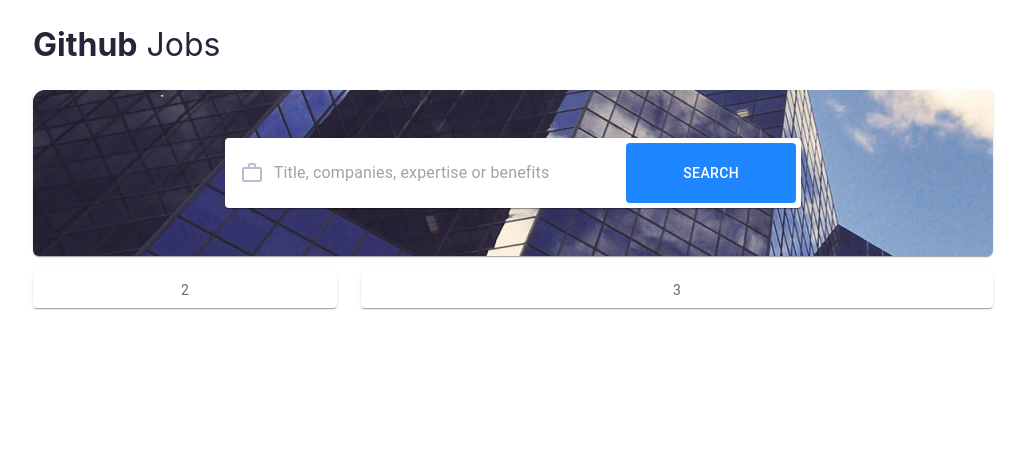
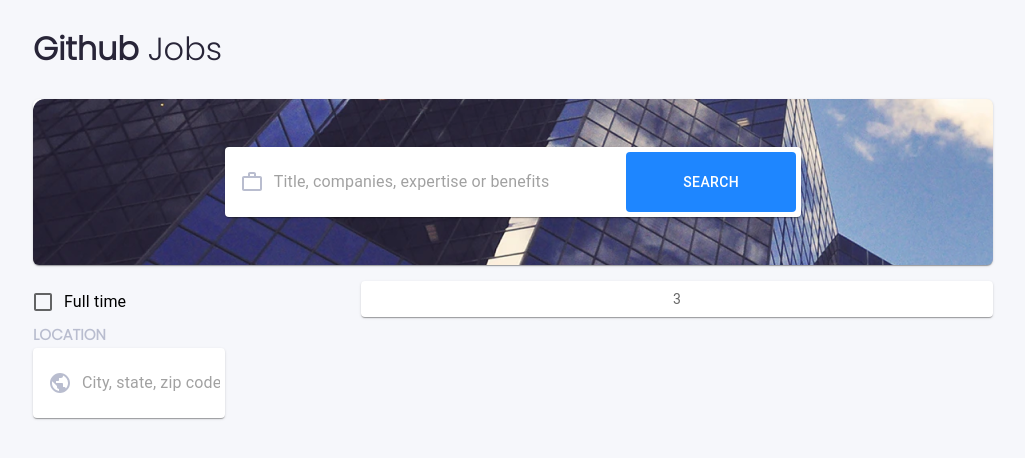
Before and after one commit to egbecheva/github-jobs, a React (Create React App) app: page / in a window 1280 px wide. Shown: the top 458 px of the page, without its empty margins (127-1152 px from the left). Built offline with nearby package versions, Linux system fonts and the light colour scheme.

Commit message:
Basic UI

```diff
--- a/src/App.tsx
+++ b/src/App.tsx
@@ -1,9 +1,13 @@
 import React from 'react';
 import './style.css';
-import { Grid, Paper, Box  } from '@mui/material';
+import { Grid, Paper, Box,InputBase } from '@mui/material';
 import { styled } from '@mui/material/styles';
 import SearchBar from "./SearchBar"
-// import { ThemeProvider, createMuiTheme } from '@material-ui/core/styles';
+import FormGroup from '@mui/material/FormGroup';
+import FormControlLabel from '@mui/material/FormControlLabel';
+import Checkbox from '@mui/material/Checkbox';
+import PublicIcon from '@mui/icons-material/Public';
+
 
 
 const Item = styled(Paper)(({ theme }) => ({
@@ -14,12 +18,7 @@ const Item = styled(Paper)(({ theme }) => ({
   color: theme.palette.text.secondary,
 }));
 
-// const theme = createMuiTheme({
-//   typography: {
-//     fontFamily: [
-//       'Poppins',
-//     ].join(','),
-//   },});
+
 
 function App() {
   return (
@@ -33,7 +32,22 @@ function App() {
             </Item>
           </Grid>
           <Grid item xs={12} md={4}>
-            <Item>2</Item>
+            <FormGroup>
+              <FormControlLabel control={<Checkbox />} label="Full time" />
+          </FormGroup>
+          <div style={{color:"#B9BDCF",fontWeight:"bold",fontSize:"15px", marginBottom:"2px"}}>
+            LOCATION
+          </div>
+          <Paper
+            component="form"
+            sx={{ p: '5px 5px', display: 'flex', alignItems: 'center', width: "60%", minHeight: "60px" }}
+          >
+            <PublicIcon sx={{ m: '4px 10px'}} style={{color:"#B9BDCF"}}/>
+            <InputBase
+              sx={{  flex: 1 }}
+              placeholder="City, state, zip code or country"
+            />
+          </Paper>
           </Grid>
           <Grid item xs={12} md={8}>
             <Item>3</Item>
--- a/src/index.css
+++ b/src/index.css
@@ -1,11 +1,11 @@
 body {
   margin: 0;
-  font-family: -apple-system, BlinkMacSystemFont, 'Segoe UI', 'Roboto', 'Oxygen',
-    'Ubuntu', 'Cantarell', 'Fira Sans', 'Droid Sans', 'Helvetica Neue',
-    sans-serif;
+  font-family: "Poppins";
   -webkit-font-smoothing: antialiased;
   -moz-osx-font-smoothing: grayscale;
+  background-color: #F6F7FB;
 }
+
 
 code {
   font-family: source-code-pro, Menlo, Monaco, Consolas, 'Courier New',
```
Also changed, not shown: 1 other file (tests, documents, lock files or other folders).
